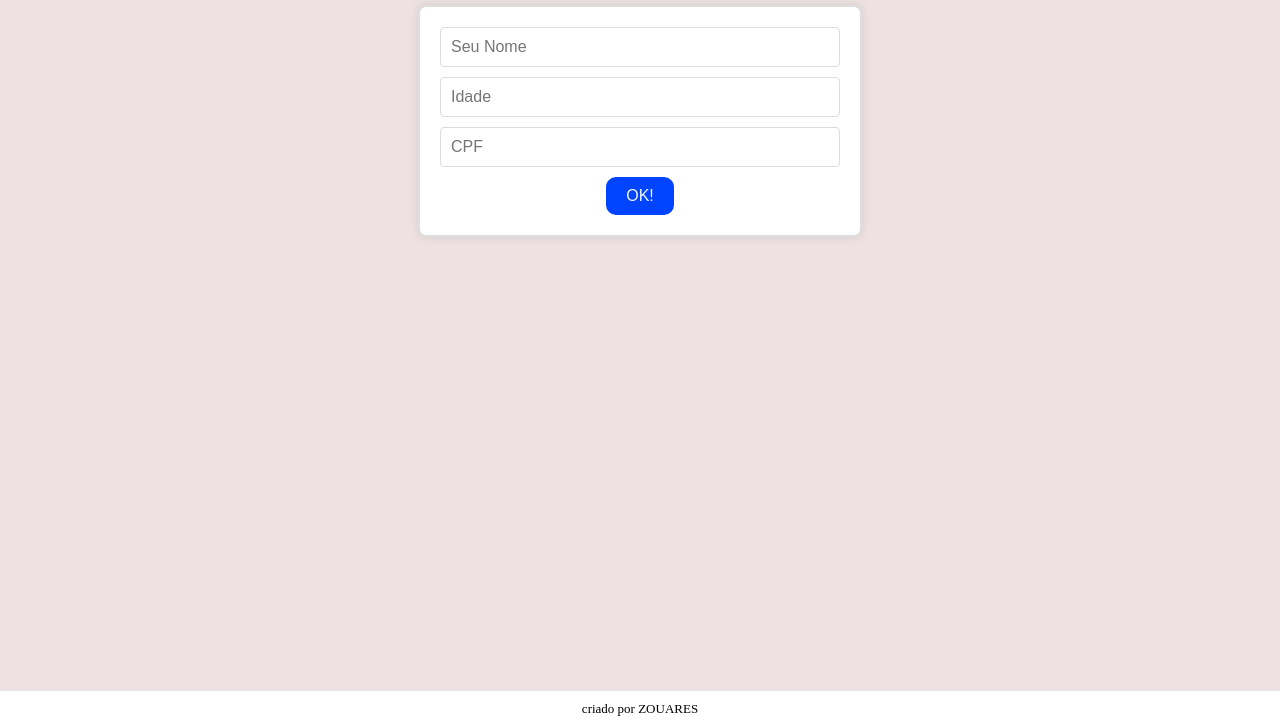
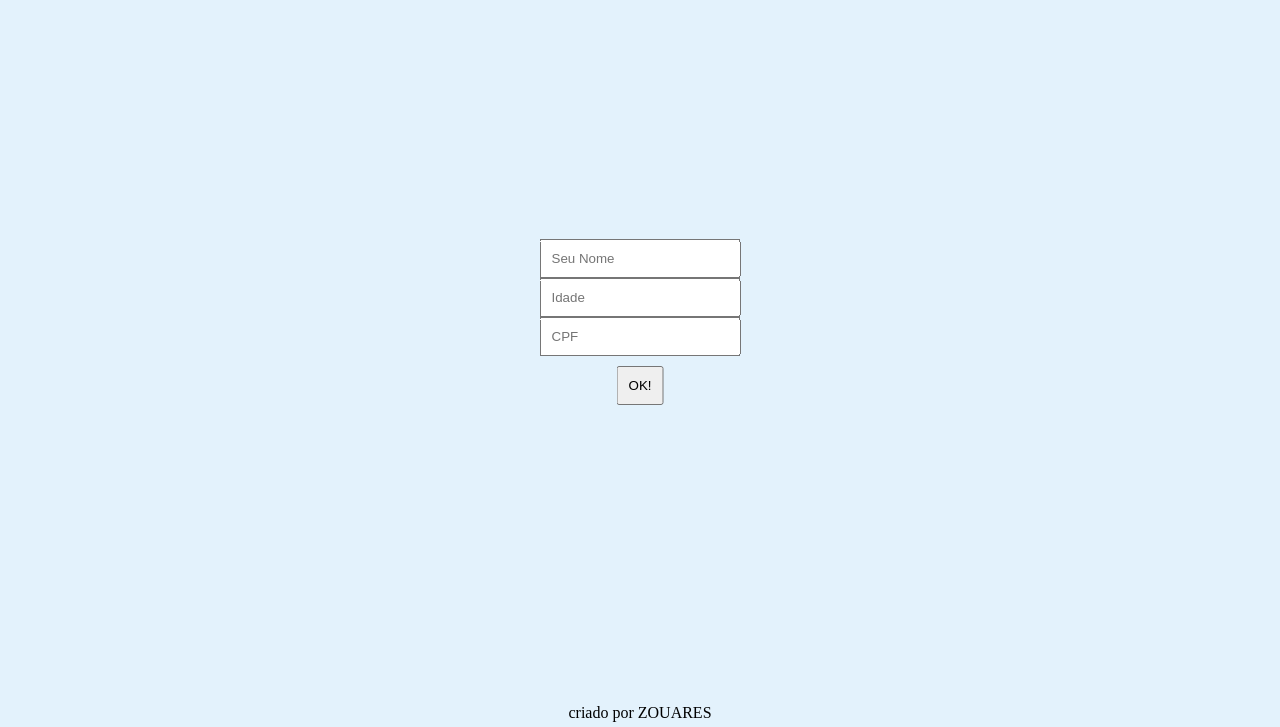
Before and after one commit to Zouares/programacao-web-aula, a plain HTML site: page index.html in a window 1280 px wide. Shown: the part 73-800 px from the top of the page. Drawn offline with Linux system fonts and the light colour scheme.

Commit message:
centralização e modificação css

```diff
--- a/index.html
+++ b/index.html
@@ -10,18 +10,12 @@
     <h1 id="titulo">Formulario de Informacoes pessoais</h1>
 
 <div class="entradas-formulario">
-    <div> <input type="text" id="nome-imput" placeholder="Seu Nome"> </div>
+    <div> <input type="text" id="nome-input" placeholder="Seu Nome"> </div>
     <div> <input type="number" id="idade-input" placeholder="Idade"> </div>
     <div> <input type="text" id="cpf-input" placeholder="CPF" maxlength="14"> </div>
     <div> <button id="botao">OK!</button>
 </div>
     </div>
-
-
-
-
-
-
     <footer id="Rodape">criado por ZOUARES</footer>
 </body>
 </html>
--- a/style.css
+++ b/style.css
@@ -6,7 +6,8 @@ body {
     flex-direction: column;
     align-items: center;
     justify-content: center;
-    background-color: #eee1e1;
+    background-color: #e3f2fc;
+
 
 
 }
@@ -21,40 +22,34 @@ body {
 
 .entradas-formulario {
 
-  background-color: #fff;
-  border: 2px solid #ddd;
-  padding: 20px;
-  border-radius: 8px;
+
   text-align: center;
-  box-shadow: 0 0 10px rgba(0, 0, 0, 0.1);
-  width:100%;
-  max-width: 400px;
+  padding-left: 5px;
+  padding-right: 5px;
+  padding-top: 5px;
+  padding-bottom: 5px;
+  position: absolute;
+  margin-right: auto;
+  margin-left: auto;
+  top: 50%;
+  left: 50%;
+  transform:translate(-50%,-50%);
+
 
 
 }
 
-#nome-imput {
-
+#nome-input {
 
     padding: 10px;
-    border: 1px solid #ddd;
-    border-radius: 4px;
-    font-size: 1em;
-    margin-bottom: 10px;
     width: 100%;
     box-sizing: border-box;
-
-
 
 }
 
 #idade-input {
 
     padding: 10px;
-    border: 1px solid #ddd;
-    border-radius: 4px;
-    font-size: 1em;
-    margin-bottom: 10px;
     width: 100%;
     box-sizing: border-box;
 
@@ -64,10 +59,6 @@ body {
 #cpf-input {
 
     padding: 10px;
-    border: 1px solid #ddd;
-    border-radius: 4px;
-    font-size: 1em;
-    margin-bottom: 10px;
     width: 100%;
     box-sizing: border-box;
 
@@ -75,38 +66,19 @@ body {
 
 #botao {
 
-    padding: 10px 20px;
-    border: none;
-    border-radius: 10px;
-    background-color: #0044ff;
-    color: #f3f6ff;
-    font-size: 1em;
-    cursor: pointer;
-    transition-duration: 0.2s;
-
+    padding: 10px;
+    margin: 10px;
 
 
 }
 
-#botao:hover {
-
-    background-color: #002897;
-
-
-}
 
 
 #Rodape {
 
     position: fixed;
     bottom: 0%;
-    width: 100%;
-    display: flex;
-    justify-content: center;
-    font-size: 13px;
-    color: black;
-    z-index: 15;
-    padding: 10px 0;
-    background-color: #fff;
+    padding: 5px;
+    width: auto;
 
 }
```
